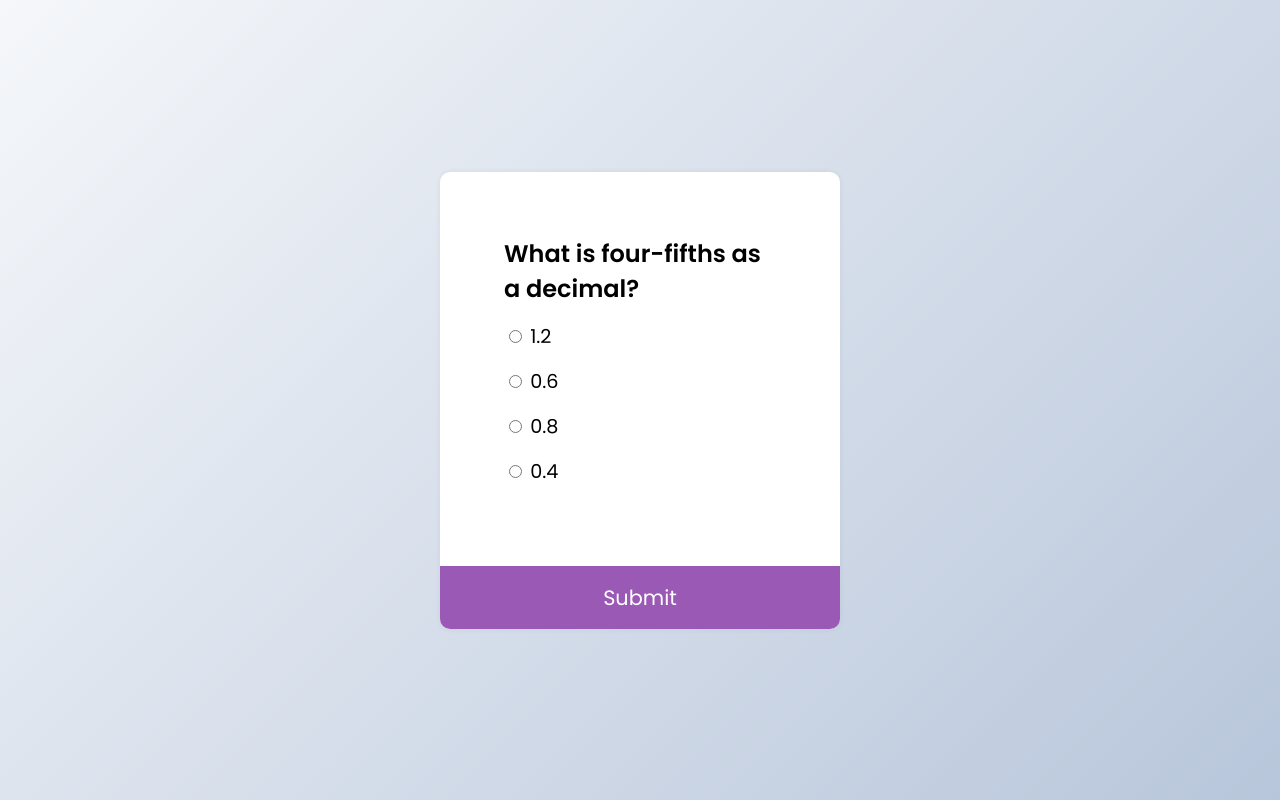
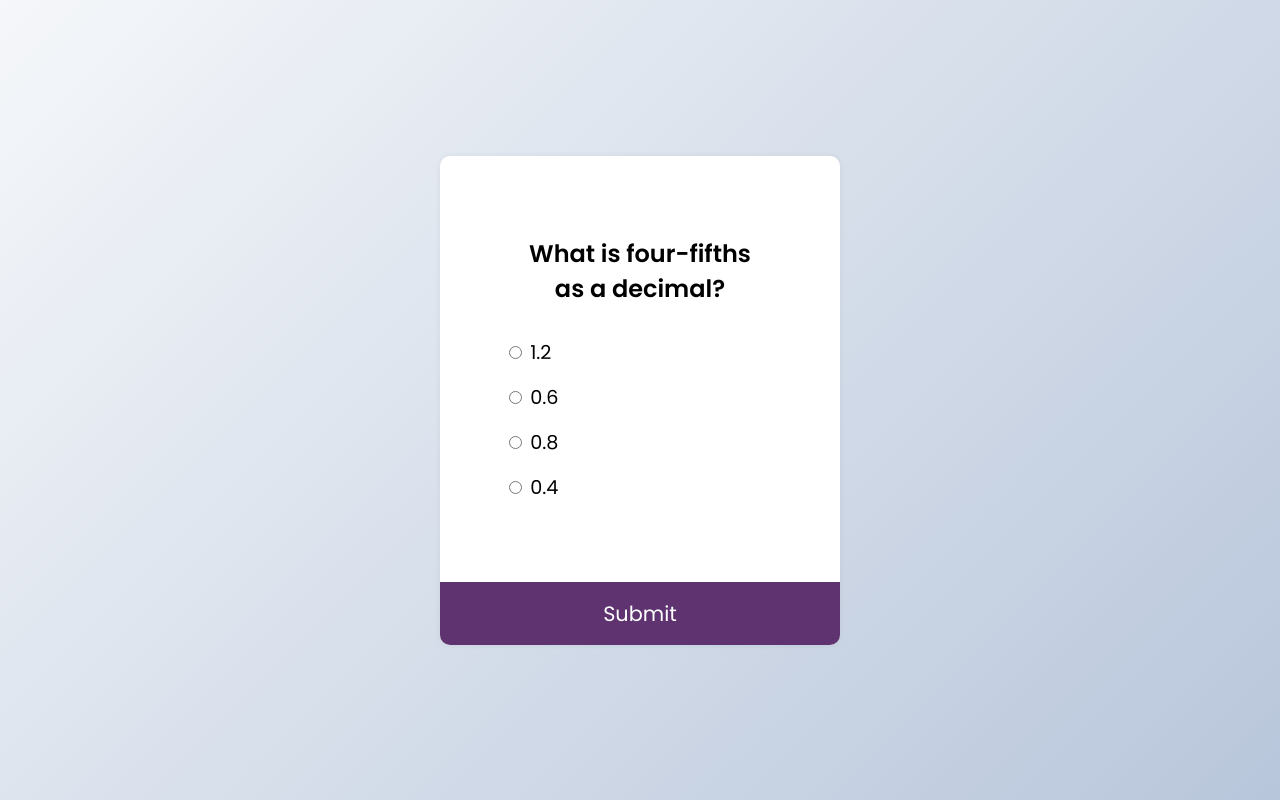
Before and after one commit to Xenia21/Math-quiz-app, a plain HTML site: page index.html in a window 1280 px wide. Both pictures are taken after a click on the button "Submit". Drawn offline with Linux system fonts and the light colour scheme.

Commit message:
Update styles.css

```diff
--- a/styles.css
+++ b/styles.css
@@ -28,6 +28,8 @@ body {
 
 h2 {
     margin: 0;
+    padding: 1rem;
+    text-align: center;
 }
 
 ul {
@@ -59,3 +61,8 @@ button {
 button:hover {
     background-color: #672681;
 }
+
+button:focus {
+    background-color: #5e3370;
+    outline: none;
+}
```
